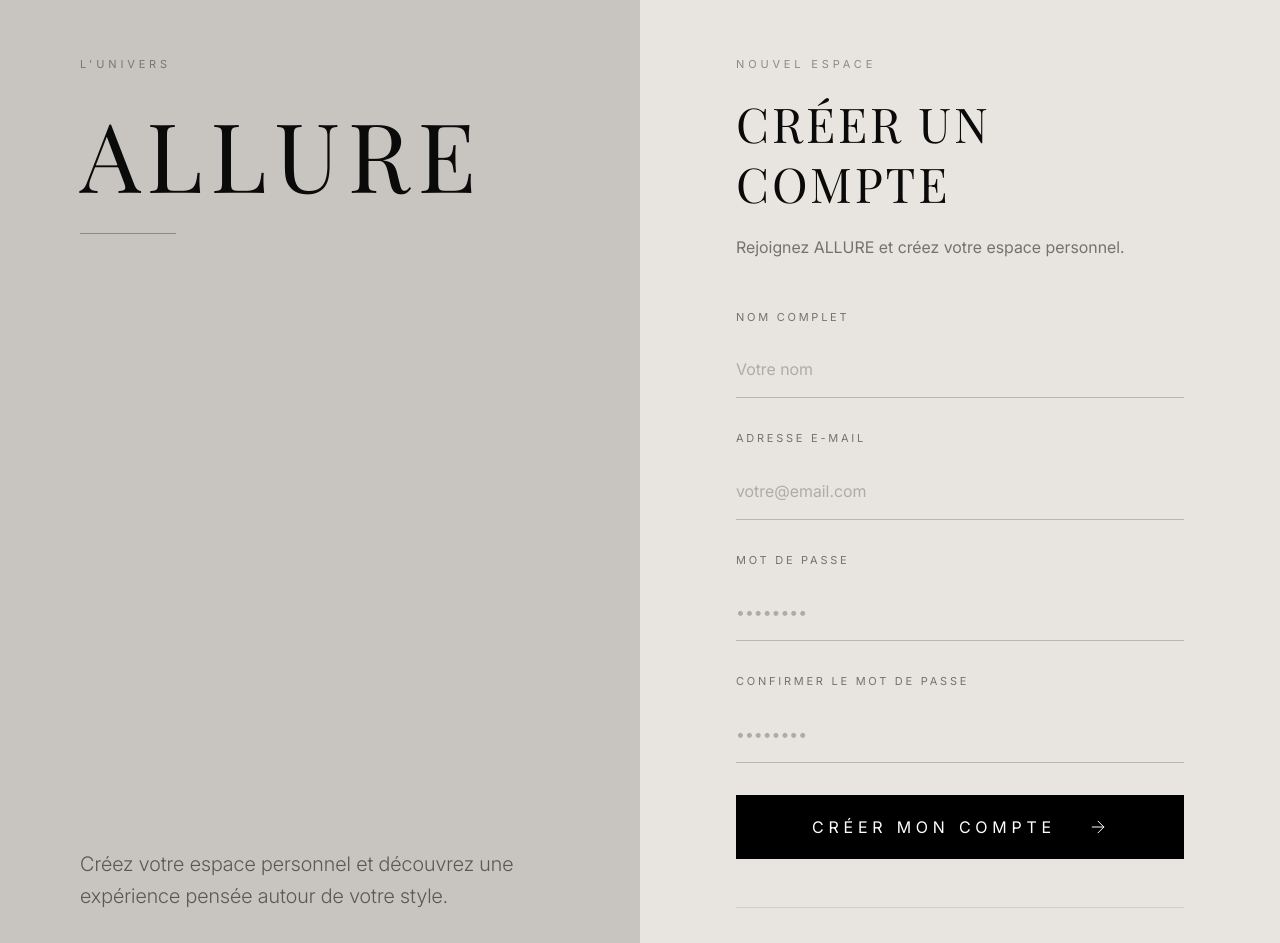
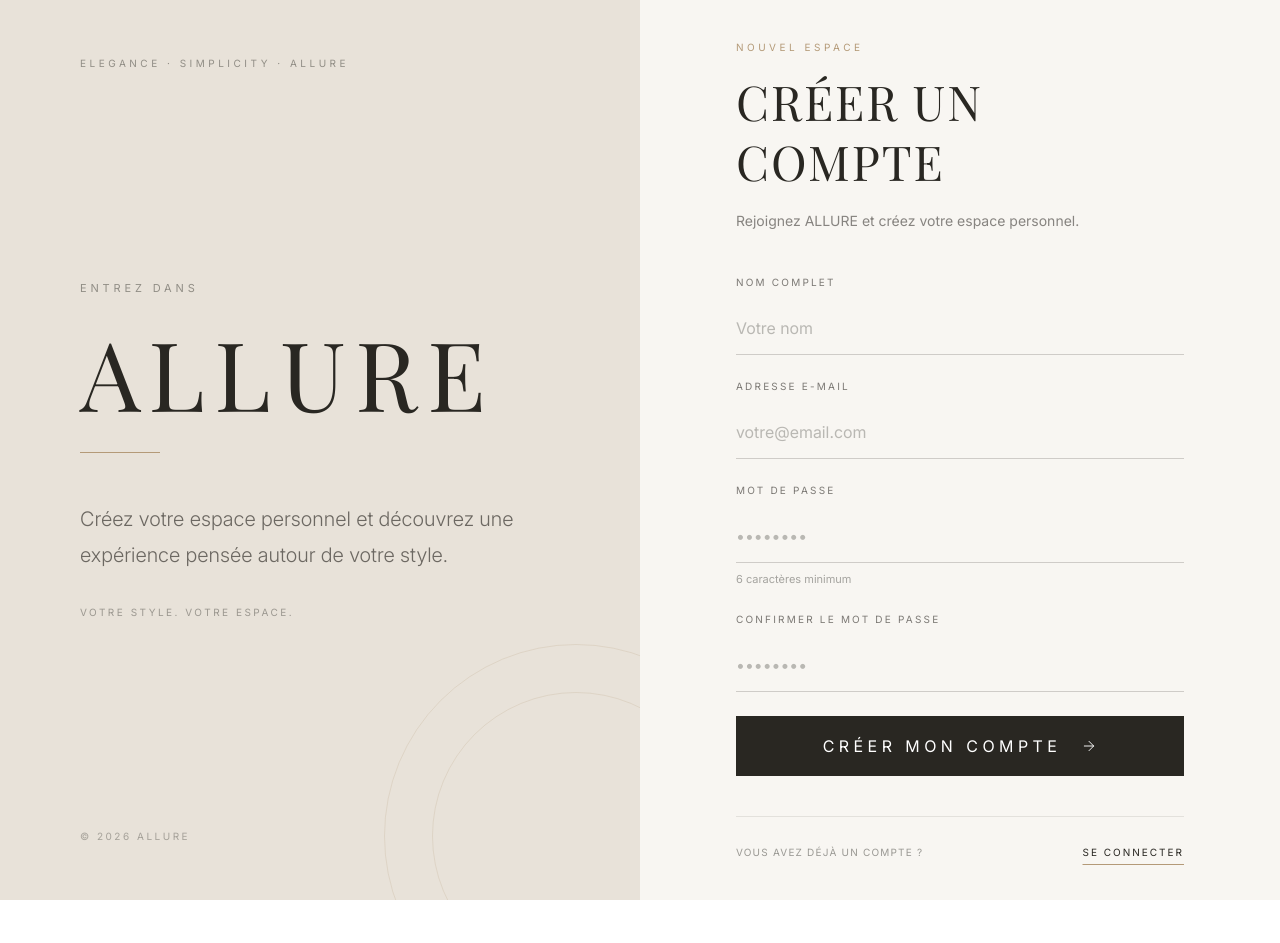
Before and after one commit to SedjaiRadja/ecomerce-frontend, a Next.js app: page /register in a window 1280 px wide. Shown: the top 943 px of the page. After the commit the page ends 900 px from the top, so only its background shows below. Built offline with nearby package versions, Linux system fonts and the light colour scheme; no server answers.

Commit message:
feat: improve register page UI

```diff
--- a/app/(auth)/register/page.tsx
+++ b/app/(auth)/register/page.tsx
@@ -40,11 +40,7 @@ export default function RegisterPage() {
           headers: {
             "Content-Type": "application/json",
           },
-          body: JSON.stringify({
-            name,
-            email,
-            password,
-          }),
+          body: JSON.stringify({ name, email, password }),
         },
       );
 
@@ -73,68 +69,87 @@ export default function RegisterPage() {
     }
   };
 
+  const inputClass =
+    "w-full border-0 border-b border-[#292722]/20 bg-transparent px-0 py-3.5 font-inter text-sm text-[#292722] placeholder:text-[#292722]/30 outline-none transition-colors duration-300 focus:border-[#B49A78]";
+
+  const labelClass =
+    "mb-3 block font-inter text-[10px] uppercase tracking-[0.22em] text-[#292722]/60";
+
   return (
-    <main className="min-h-screen bg-[#E8E5E0]">
+    <main className="min-h-screen bg-[#F8F6F2]">
       <div className="grid min-h-screen lg:grid-cols-2">
-        {/* ================= LEFT ================= */}
-        <div className="hidden flex-col justify-between bg-[#C8C5C0] px-12 py-14 lg:flex xl:px-20">
-          {/* Decorative text */}
+        {/* LEFT — BRAND PANEL */}
+        <section className="relative hidden min-h-screen flex-col justify-between overflow-hidden bg-[#E8E2D9] px-12 py-14 lg:flex xl:px-20">
           <div>
-            <p className="font-inter text-[11px] uppercase tracking-[0.35em] text-black/40">
-              L&apos;univers
+            <p className="font-inter text-[10px] uppercase tracking-[0.35em] text-[#292722]/45">
+              Elegance · Simplicity · Allure
+            </p>
+          </div>
+
+          <div className="relative z-10">
+            <p className="font-inter text-[11px] uppercase tracking-[0.35em] text-[#292722]/45">
+              Entrez dans
             </p>
 
-            <h1 className="mt-8 font-playfair text-7xl font-light uppercase leading-none tracking-[0.08em] xl:text-8xl">
+            <h1 className="mt-7 font-playfair text-7xl font-light uppercase leading-none tracking-[0.1em] text-[#292722] xl:text-8xl">
               ALLURE
             </h1>
 
-            <div className="mt-8 h-px w-24 bg-black/30" />
-          </div>
+            <div className="mt-8 h-px w-20 bg-[#B49A78]" />
 
-          <div className="max-w-md">
-            <p className="font-inter text-lg font-light leading-8 text-black/55 xl:text-xl">
+            <p className="mt-12 max-w-md font-inter text-lg font-light leading-9 text-[#292722]/65 xl:text-xl">
               Créez votre espace personnel et découvrez une expérience pensée
               autour de votre style.
             </p>
 
-            <p className="mt-8 font-inter text-[11px] uppercase tracking-[0.25em] text-black/30">
-              Élégance · Simplicité · Allure
-            </p>
-          </div>
-        </div>
-
-        {/* ================= RIGHT ================= */}
-        <div className="flex min-h-screen flex-col justify-center bg-[#E8E5E0] px-7 py-14 sm:px-12 lg:px-16 xl:px-24">
-          {/* Mobile logo */}
-          <div className="mb-14 lg:hidden">
-            <p className="font-inter text-3xl font-light uppercase tracking-[0.15em]">
-              ALLURE
+            <p className="mt-8 font-inter text-[10px] uppercase tracking-[0.25em] text-[#292722]/40">
+              Votre style. Votre espace.
             </p>
           </div>
 
+          <div>
+            <p className="font-inter text-[10px] uppercase tracking-[0.25em] text-[#292722]/35">
+              © {new Date().getFullYear()} ALLURE
+            </p>
+          </div>
+
+          {/* Subtle decorative circles */}
+          <div className="pointer-events-none absolute -bottom-32 -right-32 h-96 w-96 rounded-full border border-[#B49A78]/20" />
+          <div className="pointer-events-none absolute -bottom-20 -right-20 h-72 w-72 rounded-full border border-[#B49A78]/20" />
+        </section>
+
+        {/* RIGHT — REGISTER FORM */}
+        <section className="flex min-h-screen flex-col justify-center bg-[#F8F6F2] px-7 py-10 sm:px-14 lg:px-16 xl:px-24">
+          {/* Mobile logo */}
+          <div className="mb-12 lg:hidden">
+            <p className="font-playfair text-3xl font-light uppercase tracking-[0.15em] text-[#292722]">
+              ALLURE
+            </p>
+
+            <div className="mt-4 h-px w-12 bg-[#B49A78]" />
+          </div>
+
+          <div className="mx-auto w-full max-w-md">
             {/* Header */}
-          <div className="mb-12">
-            <p className="mb-5 font-inter text-[11px] uppercase tracking-[0.35em] text-black/40">
+            <div className="mb-10">
+              <p className="mb-4 font-inter text-[10px] uppercase tracking-[0.35em] text-[#B49A78]">
                 Nouvel espace
               </p>
 
-            <h2 className="font-playfair text-4xl font-light uppercase leading-tight tracking-[0.06em] sm:text-5xl">
+              <h2 className="font-playfair text-4xl font-light uppercase leading-tight tracking-[0.04em] text-[#292722] sm:text-5xl">
                 Créer un compte
               </h2>
 
-            <p className="mt-5 max-w-md font-inter text-base leading-7 text-black/50">
+              <p className="mt-4 max-w-sm font-inter text-sm leading-7 text-[#292722]/55">
                 Rejoignez ALLURE et créez votre espace personnel.
               </p>
             </div>
 
-          {/* ================= FORM ================= */}
-          <form onSubmit={handleRegister} className="space-y-8">
+            {/* Form */}
+            <form onSubmit={handleRegister} className="space-y-6">
               {/* Name */}
               <div>
-              <label
-                htmlFor="name"
-                className="mb-4 block font-inter text-[11px] uppercase tracking-[0.25em] text-black/50"
-              >
+                <label htmlFor="name" className={labelClass}>
                   Nom complet
                 </label>
 
@@ -145,17 +160,15 @@ export default function RegisterPage() {
                   value={name}
                   onChange={(e) => setName(e.target.value)}
                   placeholder="Votre nom"
+                  autoComplete="name"
                   required
-                className="w-full border-0 border-b border-black/20 bg-transparent px-0 py-4 font-inter text-base text-black placeholder:text-black/25 outline-none transition-all duration-300 focus:border-black"
+                  className={inputClass}
                 />
               </div>
 
               {/* Email */}
               <div>
-              <label
-                htmlFor="email"
-                className="mb-4 block font-inter text-[11px] uppercase tracking-[0.25em] text-black/50"
-              >
+                <label htmlFor="email" className={labelClass}>
                   Adresse e-mail
                 </label>
 
@@ -166,17 +179,15 @@ export default function RegisterPage() {
                   value={email}
                   onChange={(e) => setEmail(e.target.value)}
                   placeholder="votre@email.com"
+                  autoComplete="email"
                   required
-                className="w-full border-0 border-b border-black/20 bg-transparent px-0 py-4 font-inter text-base text-black placeholder:text-black/25 outline-none transition-all duration-300 focus:border-black"
+                  className={inputClass}
                 />
               </div>
 
               {/* Password */}
               <div>
-              <label
-                htmlFor="password"
-                className="mb-4 block font-inter text-[11px] uppercase tracking-[0.25em] text-black/50"
-              >
+                <label htmlFor="password" className={labelClass}>
                   Mot de passe
                 </label>
 
@@ -187,17 +198,20 @@ export default function RegisterPage() {
                   value={password}
                   onChange={(e) => setPassword(e.target.value)}
                   placeholder="••••••••"
+                  autoComplete="new-password"
+                  minLength={6}
                   required
-                className="w-full border-0 border-b border-black/20 bg-transparent px-0 py-4 font-inter text-base text-black placeholder:text-black/25 outline-none transition-all duration-300 focus:border-black"
+                  className={inputClass}
                 />
+
+                <p className="mt-2 font-inter text-[11px] text-[#292722]/40">
+                  6 caractères minimum
+                </p>
               </div>
 
-            {/* Confirm Password */}
+              {/* Confirm password */}
               <div>
-              <label
-                htmlFor="confirmPassword"
-                className="mb-4 block font-inter text-[11px] uppercase tracking-[0.25em] text-black/50"
-              >
+                <label htmlFor="confirmPassword" className={labelClass}>
                   Confirmer le mot de passe
                 </label>
 
@@ -208,22 +222,34 @@ export default function RegisterPage() {
                   value={confirmPassword}
                   onChange={(e) => setConfirmPassword(e.target.value)}
                   placeholder="••••••••"
+                  autoComplete="new-password"
+                  minLength={6}
                   required
-                className="w-full border-0 border-b border-black/20 bg-transparent px-0 py-4 font-inter text-base text-black placeholder:text-black/25 outline-none transition-all duration-300 focus:border-black"
+                  className={inputClass}
                 />
               </div>
 
               {/* Error */}
               {error && (
-              <div className="border border-red-300 bg-red-50 px-4 py-3">
-                <p className="font-inter text-xs text-red-600">{error}</p>
+                <div
+                  role="alert"
+                  className="border border-red-900/15 bg-red-900/[0.04] px-4 py-3"
+                >
+                  <p className="font-inter text-sm leading-6 text-red-700">
+                    {error}
+                  </p>
                 </div>
               )}
 
               {/* Success */}
               {success && (
-              <div className="border border-green-300 bg-green-50 px-4 py-3">
-                <p className="font-inter text-xs text-green-700">{success}</p>
+                <div
+                  role="status"
+                  className="border border-[#52745B]/20 bg-[#52745B]/[0.06] px-4 py-3"
+                >
+                  <p className="font-inter text-sm leading-6 text-[#52745B]">
+                    {success}
+                  </p>
                 </div>
               )}
 
@@ -231,35 +257,36 @@ export default function RegisterPage() {
               <button
                 type="submit"
                 disabled={loading}
-              className="group mt-2 flex w-full items-center justify-center gap-8 bg-black px-8 py-5 font-inter text-[11px] uppercase tracking-[0.3em] text-white transition-all duration-300 hover:bg-black/80 disabled:cursor-not-allowed disabled:opacity-50"
+                className="group mt-3 flex w-full items-center justify-center gap-5 bg-[#292722] px-8 py-[18px] font-inter text-[10px] uppercase tracking-[0.28em] text-white transition-colors duration-300 hover:bg-[#B49A78] disabled:cursor-not-allowed disabled:opacity-50"
               >
                 <span>{loading ? "Création..." : "Créer mon compte"}</span>
 
                 {!loading && (
                   <ArrowRight
-                  className="h-5 w-5 transition-transform duration-300 group-hover:translate-x-2"
-                  strokeWidth={1.2}
+                    className="h-4 w-4 transition-transform duration-300 group-hover:translate-x-1.5"
+                    strokeWidth={1.4}
                   />
                 )}
               </button>
             </form>
 
             {/* Login */}
-          <div className="mt-12 border-t border-black/10 pt-9">
-            <div className="flex flex-col gap-4 sm:flex-row sm:items-center sm:justify-between">
-              <p className="font-inter text-[11px] uppercase tracking-[0.15em] text-black/40">
+            <div className="mt-10 border-t border-[#292722]/10 pt-7">
+              <div className="flex flex-col gap-3 sm:flex-row sm:items-center sm:justify-between">
+                <p className="font-inter text-[10px] uppercase tracking-[0.12em] text-[#292722]/45">
                   Vous avez déjà un compte ?
                 </p>
 
                 <Link
                   href="/login"
-                className="font-inter text-xs uppercase tracking-[0.2em] text-black underline underline-offset-8 transition-opacity hover:opacity-50"
+                  className="w-fit font-inter text-[10px] uppercase tracking-[0.2em] text-[#292722] underline decoration-[#B49A78] underline-offset-8 transition-opacity hover:opacity-50"
                 >
                   Se connecter
                 </Link>
               </div>
             </div>
           </div>
+        </section>
       </div>
     </main>
   );
```
Lines whose indentation alone changed are shown as unchanged.
